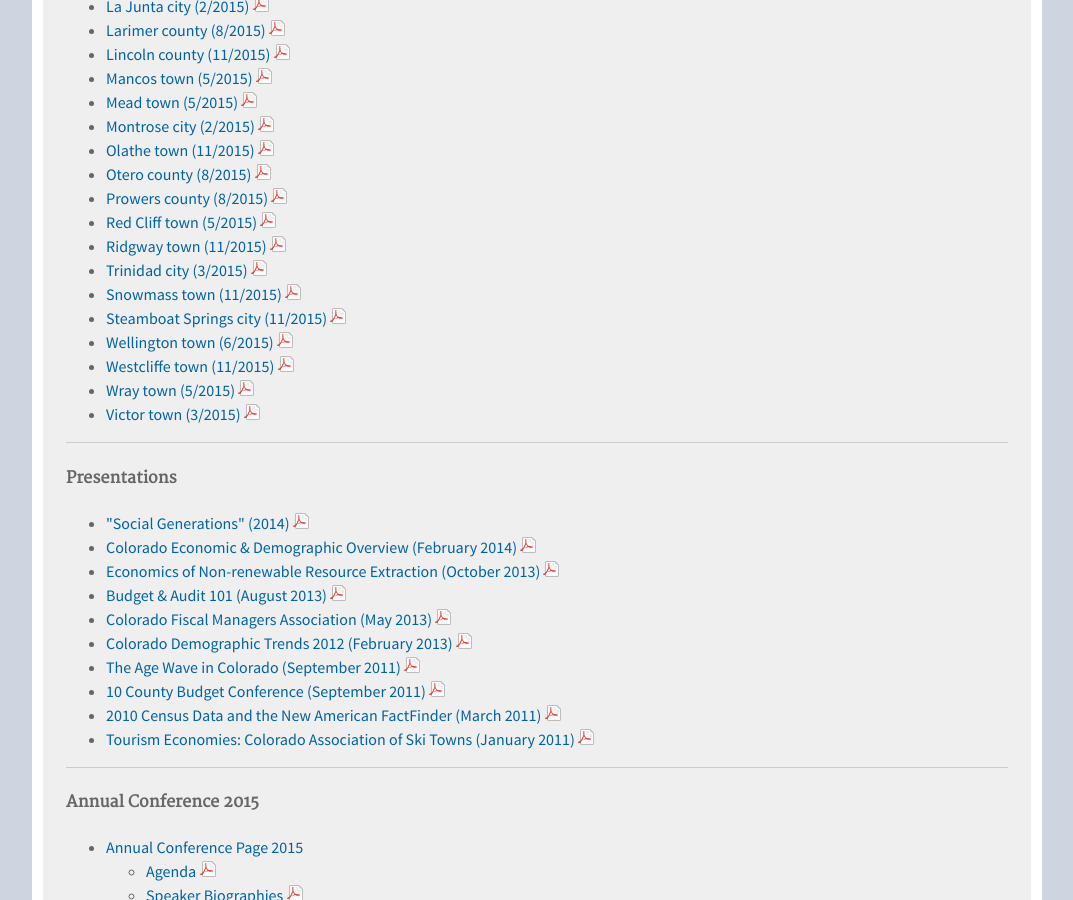
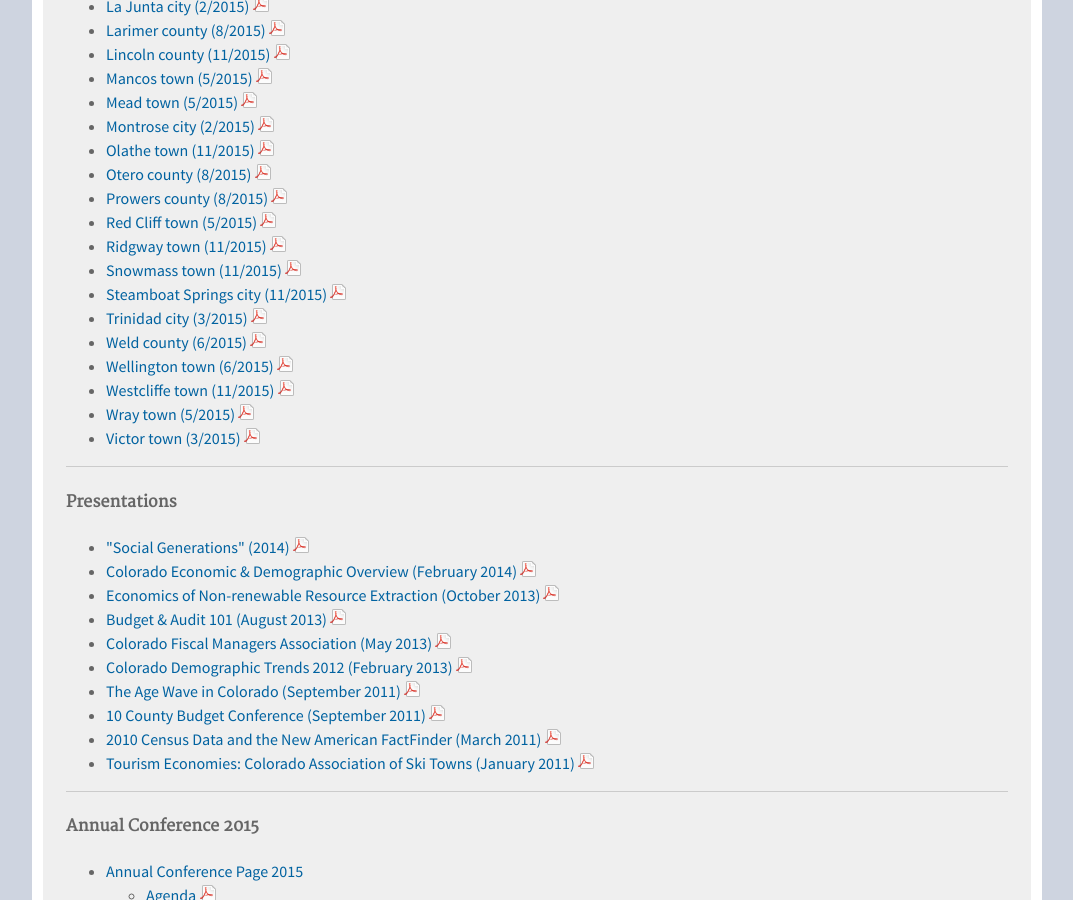
Before and after one commit to TBleess/Website_New, a Jekyll site: the page built from pages/9_Not_in_Menu/publications-and-presentations.md, in a window 1280 px wide and 900 px high, scrolled down 1407 px. Shown: the whole window, without its empty margins (103-1176 px from the left). Built offline with Jekyll 4.4.1, drawn with Linux system fonts in a browser that asks for light colours.

Commit message:
Updated publications-and-presentations.md

```diff
--- a/pages/9_Not_in_Menu/publications-and-presentations.md
+++ b/pages/9_Not_in_Menu/publications-and-presentations.md
@@ -74,9 +74,10 @@
 - [Prowers county (8/2015) ![pdf](/images/page_white_acrobat.png 'download pdf file')](https://drive.google.com/uc?export=download&id=0B-vz6H4k4SESUG1jbFNKSFJTSXc)
 - [Red Cliff town (5/2015) ![pdf](/images/page_white_acrobat.png 'download pdf file')](https://drive.google.com/uc?export=download&id=0B-vz6H4k4SESZXJjZXdmUzVxbDQ)
 - [Ridgway town (11/2015) ![pdf](/images/page_white_acrobat.png 'download pdf file')](https://drive.google.com/uc?export=download&id=0B-vz6H4k4SEST1VXTEE5VU5nXzQ)
-- [Trinidad city (3/2015) ![pdf](/images/page_white_acrobat.png 'download pdf file')](https://drive.google.com/uc?export=download&id=0B2oqdPZKJqK7dHV4S2xBb1NLWGs)
 - [Snowmass town (11/2015) ![pdf](/images/page_white_acrobat.png 'download pdf file')](https://drive.google.com/uc?export=download&id=0B-vz6H4k4SESYUNlZjRSYkNyWFU)
 - [Steamboat Springs city (11/2015) ![pdf](/images/page_white_acrobat.png 'download pdf file')](https://drive.google.com/uc?export=download&id=0B-vz6H4k4SESVFFsNXExWTNhZjQ)
+- [Trinidad city (3/2015) ![pdf](/images/page_white_acrobat.png 'download pdf file')](https://drive.google.com/uc?export=download&id=0B2oqdPZKJqK7dHV4S2xBb1NLWGs)
+- [Weld county (6/2015) ![pdf](/images/page_white_acrobat.png 'download pdf file')](https://drive.google.com/uc?export=download&id=0B-vz6H4k4SESZXJjZXdmUzVxbDQ)
 - [Wellington town (6/2015) ![pdf](/images/page_white_acrobat.png 'download pdf file')](https://drive.google.com/uc?export=download&id=0B-vz6H4k4SESWUFCclhoaGZ1aWs)
 - [Westcliffe town (11/2015) ![pdf](/images/page_white_acrobat.png 'download pdf file')](https://drive.google.com/uc?export=download&id=0B-vz6H4k4SESd2NTbUxFUGxxMlU)
 - [Wray town (5/2015) ![pdf](/images/page_white_acrobat.png 'download pdf file')](https://drive.google.com/uc?export=download&id=0B2oqdPZKJqK7T19QZUY3WEpqeTA)
```
